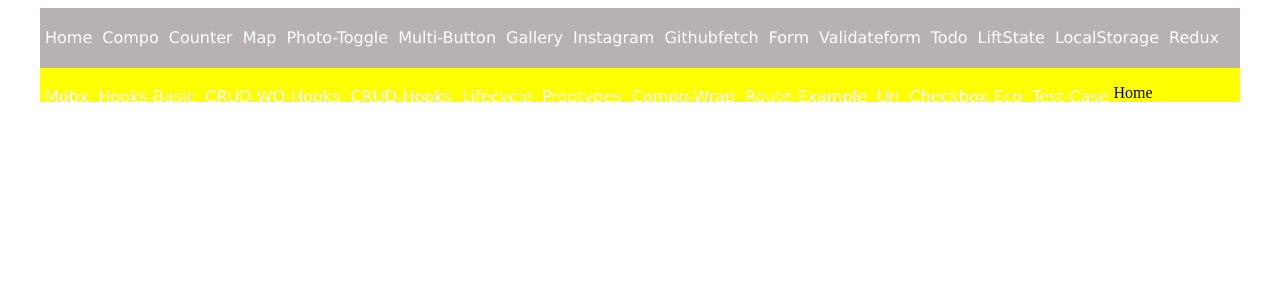
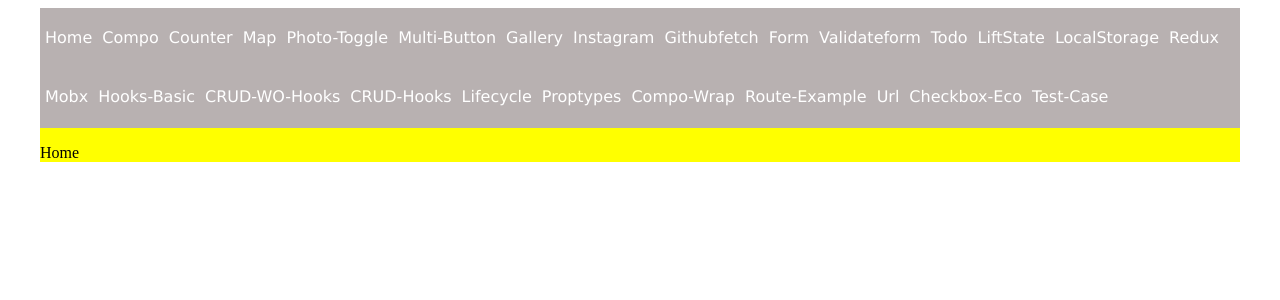
Before and after one commit to azar2612/react-basics, a React (Create React App) app: page / in a window 1280 px wide. Shown: the top 300 px of the page. Built offline with nearby package versions, Linux system fonts and the light colour scheme.

Commit message:
css for nav menu edited

```diff
--- a/src/Navigation.css
+++ b/src/Navigation.css
@@ -1,6 +1,6 @@
 .navigation {
   width: 1200px;
-  height: 60px;
+  height: 120px;
   background: rgb(184, 177, 177);
   color: #fff;
   margin-bottom: 10px;
```
